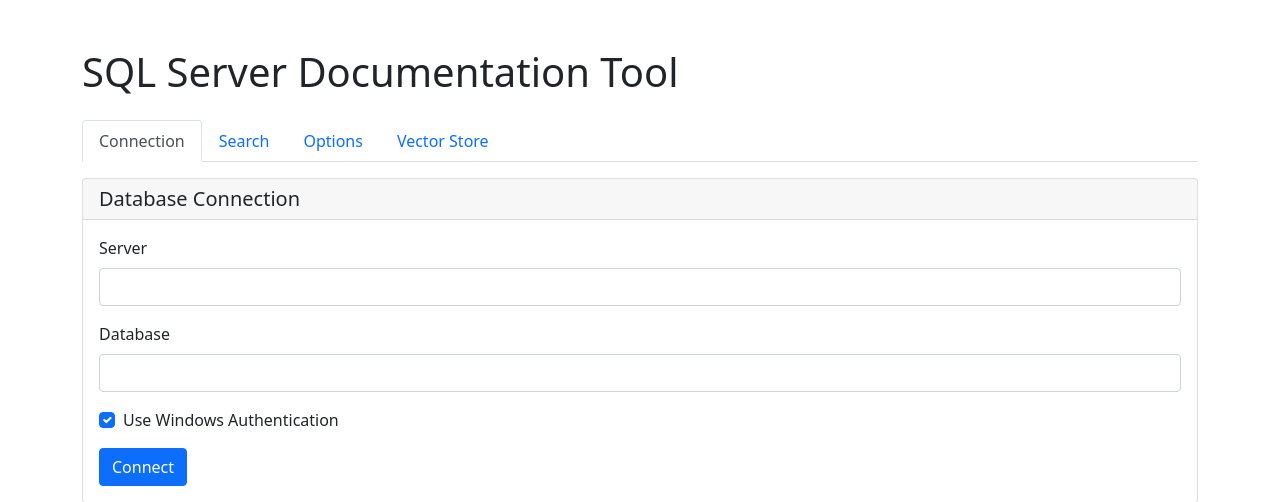
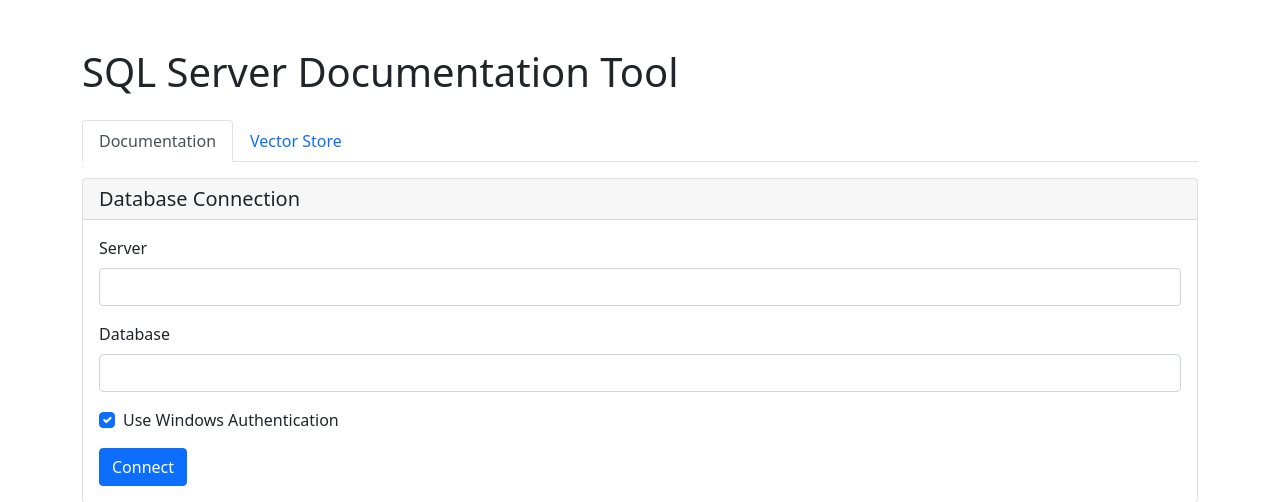
Before and after one commit to peterparker57/MSSQLDocumenter, a Python web app: template templates/index.html in a window 1280 px wide. Shown: the top 502 px of the page. Run offline with Jinja, Linux system fonts and the light colour scheme; the template is opened without the code that fills it, so the values that code supplies are empty.

Commit message:
Add navigation tabs and vector store tab

```diff
--- a/templates/index.html
+++ b/templates/index.html
@@ -31,13 +31,7 @@
         <!-- Navigation Tabs -->
         <ul class="nav nav-tabs mb-3" id="mainTabs" role="tablist">
             <li class="nav-item" role="presentation">
-                <button class="nav-link active" id="connection-tab" data-bs-toggle="tab" data-bs-target="#connection" type="button" role="tab">Connection</button>
-            </li>
-            <li class="nav-item" role="presentation">
-                <button class="nav-link" id="search-tab" data-bs-toggle="tab" data-bs-target="#search" type="button" role="tab">Search</button>
-            </li>
-            <li class="nav-item" role="presentation">
-                <button class="nav-link" id="options-tab" data-bs-toggle="tab" data-bs-target="#options" type="button" role="tab">Options</button>
+                <button class="nav-link active" id="documentation-tab" data-bs-toggle="tab" data-bs-target="#documentation" type="button" role="tab">Documentation</button>
             </li>
             <li class="nav-item" role="presentation">
                 <button class="nav-link" id="vector-store-tab" data-bs-toggle="tab" data-bs-target="#vector-store" type="button" role="tab">Vector Store</button>
@@ -46,9 +40,10 @@
 
         <!-- Tab Content -->
         <div class="tab-content" id="mainTabContent">
-            <!-- Connection Tab -->
-            <div class="tab-pane fade show active" id="connection" role="tabpanel">
-                <div class="card">
+            <!-- Documentation Tab -->
+            <div class="tab-pane fade show active" id="documentation" role="tabpanel">
+                <!-- Connection Form -->
+                <div class="card" id="connectionCard">
                     <div class="card-header">
                         <h5 class="mb-0">Database Connection</h5>
                     </div>
@@ -84,11 +79,9 @@
                         </form>
                     </div>
                 </div>
-            </div>
 
-            <!-- Search Tab -->
-            <div class="tab-pane fade" id="search" role="tabpanel">
-                <div class="card">
+                <!-- Search Form -->
+                <div class="card" id="searchCard" style="display: none;">
                     <div class="card-header">
                         <h5 class="mb-0">Search Documentation</h5>
                     </div>
@@ -103,11 +96,9 @@
                         <div id="searchResults" class="mt-4"></div>
                     </div>
                 </div>
-            </div>
 
-            <!-- Options Tab -->
-            <div class="tab-pane fade" id="options" role="tabpanel">
-                <div class="card">
+                <!-- Options Form -->
+                <div class="card" id="optionsCard" style="display: none;">
                     <div class="card-header">
                         <h5 class="mb-0">Documentation Options</h5>
                     </div>
@@ -147,6 +138,46 @@
 
                             <button type="submit" class="btn btn-primary" id="startBtn">Start Documentation</button>
                         </form>
+                    </div>
+                </div>
+
+                <!-- Progress Card -->
+                <div class="card" id="progressCard" style="display: none;">
+                    <div class="card-header">
+                        <h5 class="mb-0">Documentation Progress</h5>
+                    </div>
+                    <div class="card-body">
+                        <div class="progress mb-3">
+                            <div class="progress-bar progress-bar-striped progress-bar-animated"
+                                 role="progressbar"
+                                 style="width: 0%"
+                                 aria-valuenow="0"
+                                 aria-valuemin="0"
+                                 aria-valuemax="100">
+                            </div>
+                        </div>
+
+                        <div class="row">
+                            <div class="col-md-6">
+                                <p><strong>Current Object:</strong> <span id="currentObject">Initializing...</span></p>
+                                <p><strong>Progress:</strong> <span id="processedCount">0</span> / <span id="totalCount">0</span></p>
+                                <p><strong>Estimated Time Remaining:</strong> <span id="timeRemaining">Calculating...</span></p>
+                            </div>
+                            <div class="col-md-6">
+                                <div class="stats-box">
+                                    <div class="row">
+                                        <div class="col-6">
+                                            <div class="stats-label">Total Cost</div>
+                                            <div class="stats-value" id="costInfo">$0.00</div>
+                                        </div>
+                                        <div class="col-6">
+                                            <div class="stats-label">Total Tokens</div>
+                                            <div class="stats-value" id="tokenInfo">0</div>
+                                        </div>
+                                    </div>
+                                </div>
+                            </div>
+                        </div>
                     </div>
                 </div>
             </div>
```
Also changed, not shown: other parts of templates/index.html (+0 -40 lines).
